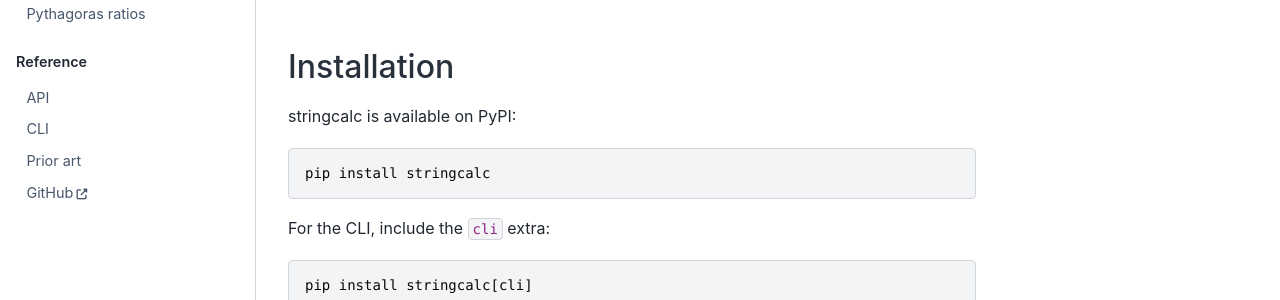
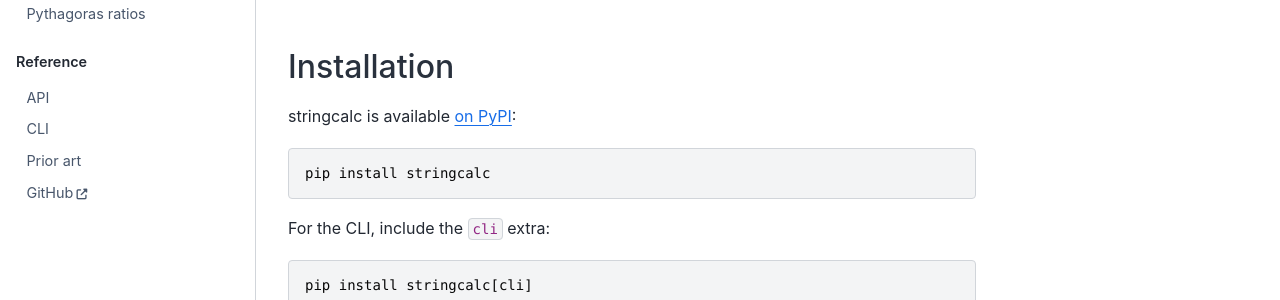
Before and after one commit to zmoon/stringcalc, a Sphinx documentation site: the page built from docs/index.md, in a window 1280 px wide and 927 px high. Shown: the part 292-592 px from the top of the window. Built offline with Sphinx 7.4.7 and the Sphinx Book theme 1.1.4, drawn with Linux system fonts in a browser that asks for light colours; some of the changed lines change nothing that is shown.

Commit message:
Link to PyPI page

````diff
--- a/docs/index.md
+++ b/docs/index.md
@@ -9,7 +9,7 @@
 
 ## Installation
 
-stringcalc is available on PyPI:
+stringcalc is available [on PyPI](https://pypi.org/project/stringcalc/):
 
 ```
 pip install stringcalc
````
